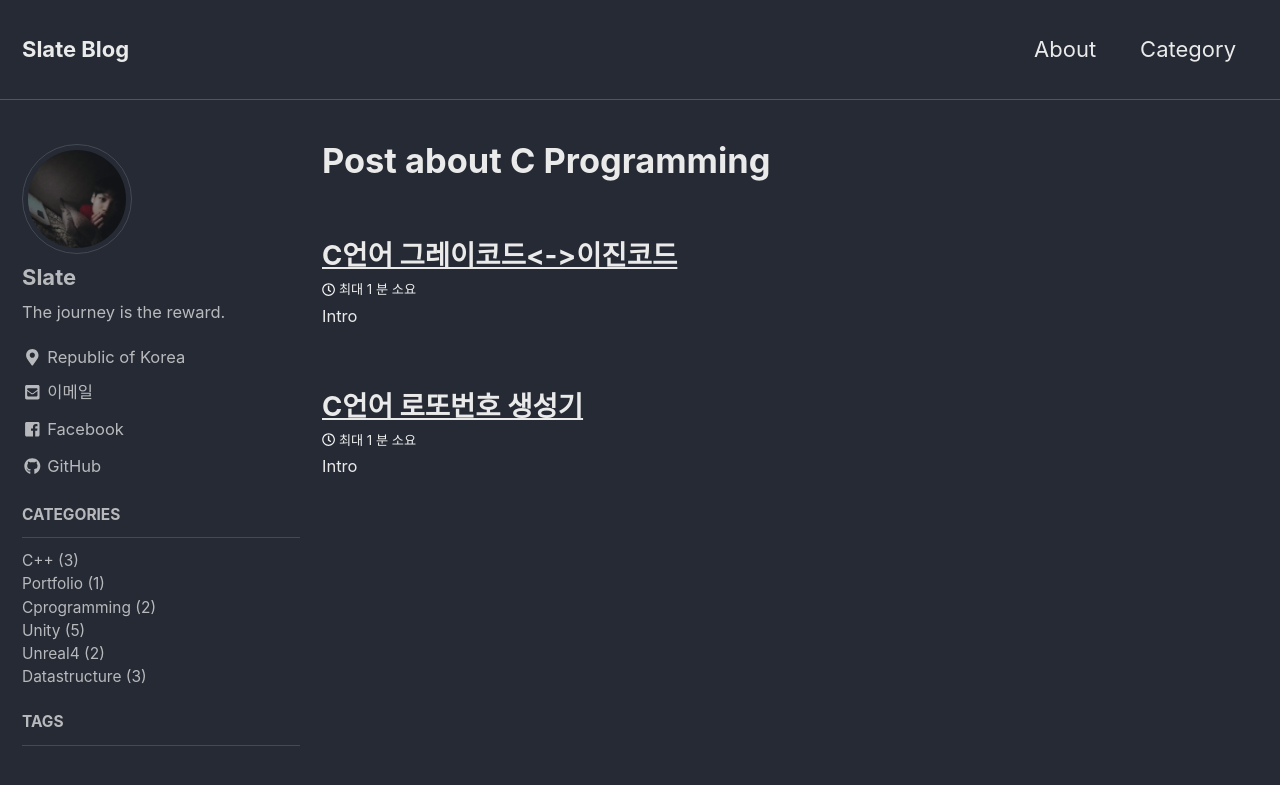
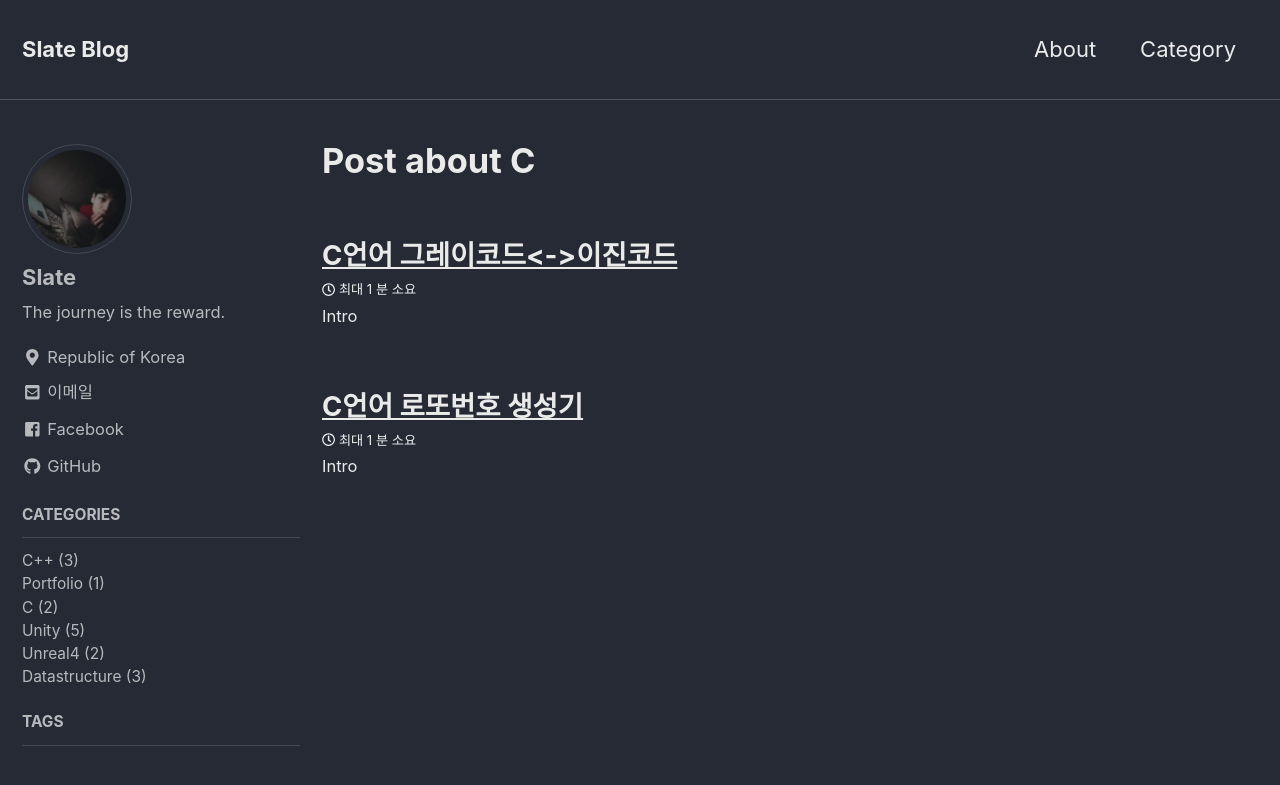
Before and after one commit to lesslate/lesslate.github.io, a Jekyll site: the page built from _pages/Category/category-C.md, in a window 1280 px wide and 900 px high. Shown: the top 785 px of the window. Built offline with Jekyll 4.4.1, drawn with Linux system fonts in a browser that asks for light colours; nearby versions of some CDN libraries.

Commit message:
Revert "d"
This reverts commit eaea2c214efbe68c086ca4963b97407b0081a1f1.

```diff
--- a/_pages/Category/category-C.md
+++ b/_pages/Category/category-C.md
@@ -1,12 +1,12 @@
 ---
-title: "Post about C Programming"
+title: "Post about C"
 layout: archive
-permalink: /categories/CProgramming
+permalink: /categories/c
 author_profile: true
 sidebar_main: true
 ---
 
-{% assign posts = site.categories.CProgramming | sort:"date" %}
+{% assign posts = site.categories.C | sort:"date" %}
 
 {% for post in posts %}
   {% include archive-single.html type=page.entries_layout %}
```
Also changed, not shown: _posts/C/2018-10-09-C언어 그레이 이진.md (+1 -1 lines), _posts/C/2018-10-20-C언어 로또생성.md (+1 -1 lines).
